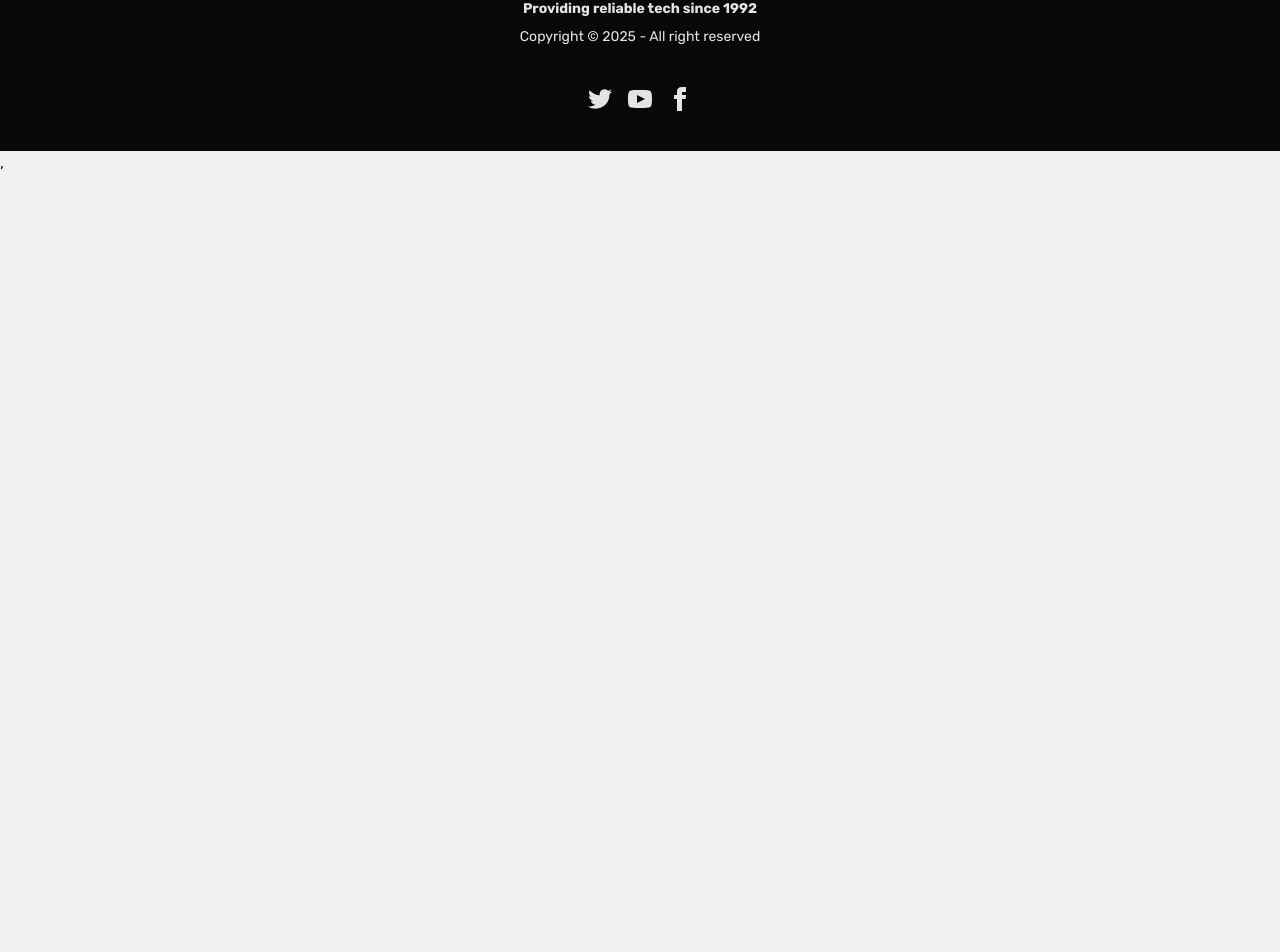
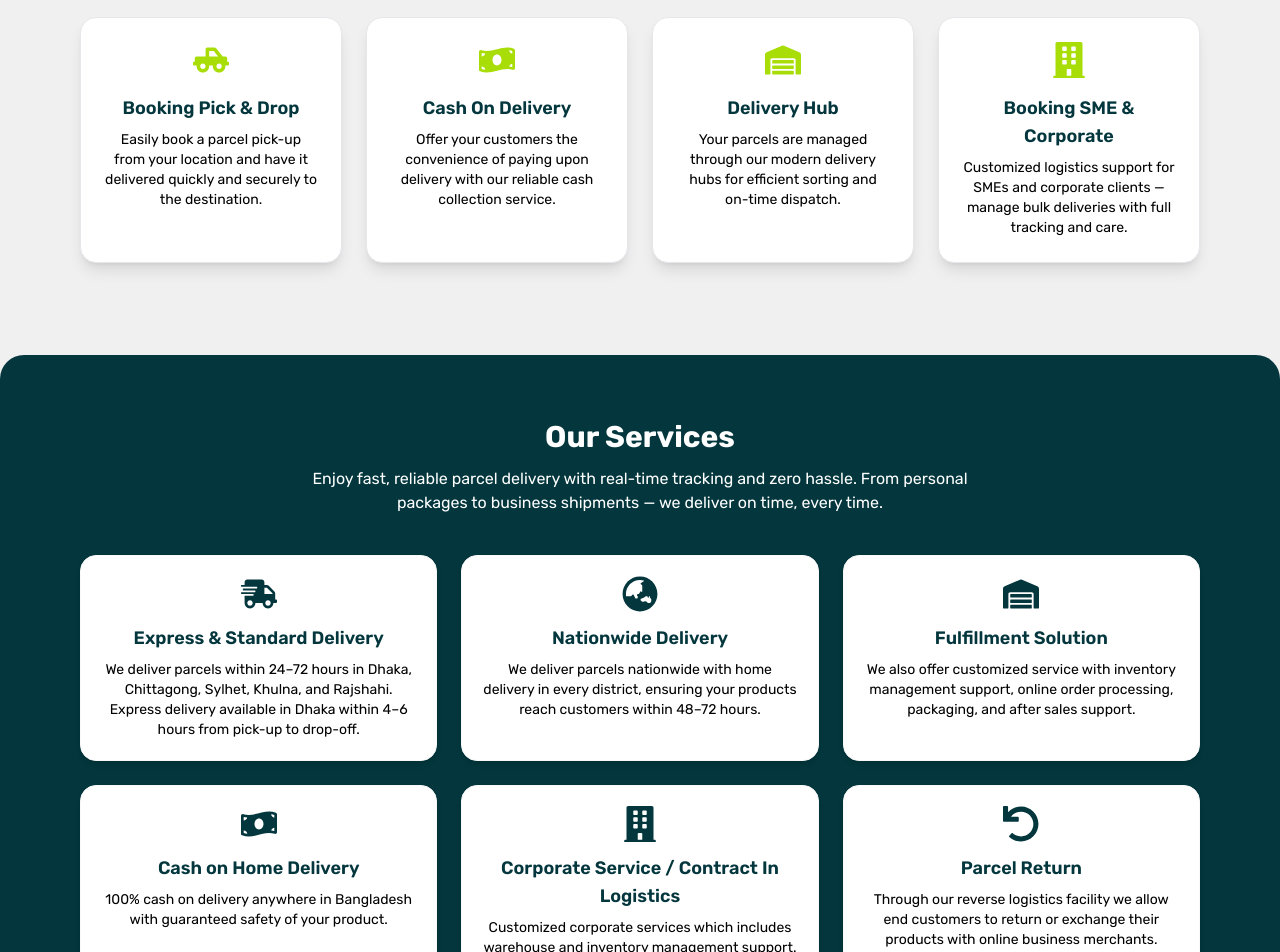
Before and after one commit to mehedihasan1337/ZipSend-client, a React (Vite) app: page / in a window 1280 px wide. Shown: the part 814-1766 px from the top of the page. Before the commit the page ends 989 px from the top, so only its background shows below. Built offline with nearby package versions, Linux system fonts and the light colour scheme.

Commit message:
added services

```diff
--- a/package.json
+++ b/package.json
@@ -13,6 +13,7 @@
     "@tailwindcss/vite": "^4.1.14",
     "react": "^19.1.1",
     "react-dom": "^19.1.1",
+    "react-icons": "^5.5.0",
     "react-responsive-carousel": "^3.2.23",
     "react-router": "^7.9.4",
     "tailwindcss": "^4.1.14"
--- a/src/pages/Home/Home/Home.jsx
+++ b/src/pages/Home/Home/Home.jsx
@@ -1,10 +1,14 @@
 import React from 'react';
 import Banner from './../Banner/Banner';
+import Services from '../Services/Services';
+import HowItWorks from '../Services/HowItWorks';
 
 const Home = () => {
     return (
         <div>
             <Banner></Banner>
+            <HowItWorks></HowItWorks>
+            <Services></Services>
         </div>
     );
 };
--- /dev/null
+++ b/src/pages/Home/Services/HowItWorks.jsx
@@ -0,0 +1,65 @@
+import React from "react";
+import { FaTruckPickup, FaMoneyBillWave, FaBuilding, FaWarehouse } from "react-icons/fa";
+
+const steps = [
+  {
+    icon: FaTruckPickup,
+    title: "Booking Pick & Drop",
+    description:
+      "Easily book a parcel pick-up from your location and have it delivered quickly and securely to the destination.",
+  },
+  {
+    icon: FaMoneyBillWave,
+    title: "Cash On Delivery",
+    description:
+      "Offer your customers the convenience of paying upon delivery with our reliable cash collection service.",
+  },
+  {
+    icon: FaWarehouse,
+    title: "Delivery Hub",
+    description:
+      "Your parcels are managed through our modern delivery hubs for efficient sorting and on-time dispatch.",
+  },
+  {
+    icon: FaBuilding,
+    title: "Booking SME & Corporate",
+    description:
+      "Customized logistics support for SMEs and corporate clients — manage bulk deliveries with full tracking and care.",
+  },
+];
+
+
+const HowItWorks = () => {
+  return (
+    <section className="py-16" >
+      <div className="max-w-6xl mx-auto px-4 text-center">
+        {/* Section Title */}
+        <h2 className="text-2xl  sm:text-3xl font-bold mb-7 text-[#03373D] border-primary inline-block pb-1">
+          How it Works
+        </h2>
+
+        {/* Cards Grid */}
+        <div className="grid grid-cols-1 sm:grid-cols-2 lg:grid-cols-4 gap-6">
+          {steps.map((item, idx) => (
+            <div
+              key={idx}
+              className="bg-base-100 border border-gray-200 rounded-2xl shadow-lg p-6 text-center hover:shadow-[#03373D]  transition-all"
+            >
+              <div className="flex justify-center mb-4 text-[#a8dd08] text-4xl">
+                <item.icon />
+              </div>
+              <h3 className="font-semibold text-lg mb-2 text-[#03373D]">
+                {item.title}
+              </h3>
+              <p className="text-black text-sm">
+                {item.description}
+              </p>
+            </div>
+          ))}
+        </div>
+      </div>
+    </section>
+  );
+};
+
+export default HowItWorks;
--- /dev/null
+++ b/src/pages/Home/Services/ServiceCard.jsx
@@ -0,0 +1,16 @@
+import React from "react";
+
+const ServiceCard = ({ service}) => {
+    const {icon: Icon, title, description }=service
+  return (
+    <div className="card bg-base-100 shadow-md hover:bg-[#CAEB66]  transition p-5 text-center rounded-2xl border border-base-200">
+      <div className="flex justify-center mb-3 text-[#03373D]  text-4xl">
+        <Icon />
+      </div>
+      <h3 className="text-lg text-[#03373D] font-semibold mb-2">{title}</h3>
+      <p className="text-sm text-black">{description}</p>
+    </div>
+  );
+};
+
+export default ServiceCard;
--- /dev/null
+++ b/src/pages/Home/Services/Services.jsx
@@ -0,0 +1,74 @@
+import React from "react";
+import ServiceCard from "./ServiceCard";
+import {
+  FaShippingFast,
+  FaGlobeAsia,
+  FaWarehouse,
+  FaMoneyBillWave,
+  FaBuilding,
+  FaUndo,
+} from "react-icons/fa";
+
+const servicesData = [
+  {
+    icon: FaShippingFast,
+    title: "Express & Standard Delivery",
+    description:
+      "We deliver parcels within 24–72 hours in Dhaka, Chittagong, Sylhet, Khulna, and Rajshahi. Express delivery available in Dhaka within 4–6 hours from pick-up to drop-off.",
+  },
+  {
+    icon: FaGlobeAsia,
+    title: "Nationwide Delivery",
+    description:
+      "We deliver parcels nationwide with home delivery in every district, ensuring your products reach customers within 48–72 hours.",
+  },
+  {
+    icon: FaWarehouse,
+    title: "Fulfillment Solution",
+    description:
+      "We also offer customized service with inventory management support, online order processing, packaging, and after sales support.",
+  },
+  {
+    icon: FaMoneyBillWave,
+    title: "Cash on Home Delivery",
+    description:
+      "100% cash on delivery anywhere in Bangladesh with guaranteed safety of your product.",
+  },
+  {
+    icon: FaBuilding,
+    title: "Corporate Service / Contract In Logistics",
+    description:
+      "Customized corporate services which includes warehouse and inventory management support.",
+  },
+  {
+    icon: FaUndo,
+    title: "Parcel Return",
+    description:
+      "Through our reverse logistics facility we allow end customers to return or exchange their products with online business merchants.",
+  },
+];
+
+const Services = () => {
+  return (
+    <section className="py-16 bg-[#03373D] mt-7 rounded-3xl" id="services">
+      <div className="max-w-6xl mx-auto px-4">
+        <div className="text-center mb-10 text-white">
+          <h2 className="text-3xl font-bold mb-3">Our Services</h2>
+          <p className=" max-w-2xl mx-auto">
+            Enjoy fast, reliable parcel delivery with real-time tracking and zero
+            hassle. From personal packages to business shipments — we deliver on
+            time, every time.
+          </p>
+        </div>
+
+        <div className="grid grid-cols-1 sm:grid-cols-2 lg:grid-cols-3 gap-6">
+          {servicesData.map((service, idx) => (
+            <ServiceCard key={idx} service={service} />
+          ))}
+        </div>
+      </div>
+    </section>
+  );
+};
+
+export default Services;
--- a/src/pages/shared/Footer.jsx
+++ b/src/pages/shared/Footer.jsx
@@ -4,7 +4,7 @@ import ZipSendLogo from './ZipSendLogo';
 const Footer = () => {
     return (
         <div>
-            <footer className="footer footer-horizontal footer-center bg-neutral text-neutral-content p-10">
+            <footer className="footer footer-horizontal footer-center bg-neutral text-neutral-content p-10 mt-7">
   <aside>
    <div>
     <ZipSendLogo></ZipSendLogo>
```
Also changed, not shown: 1 other file (tests, documents, lock files or other folders).
